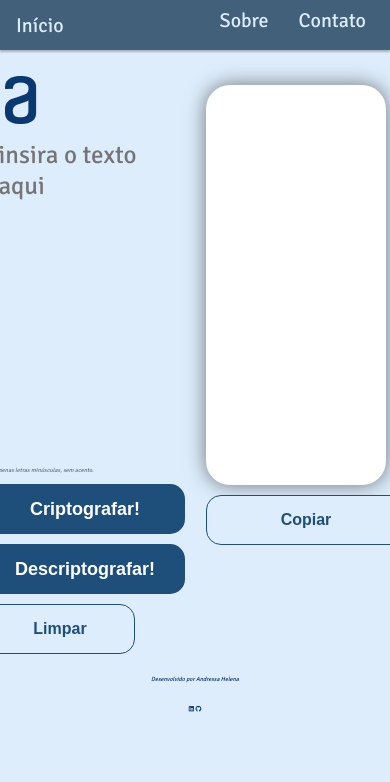
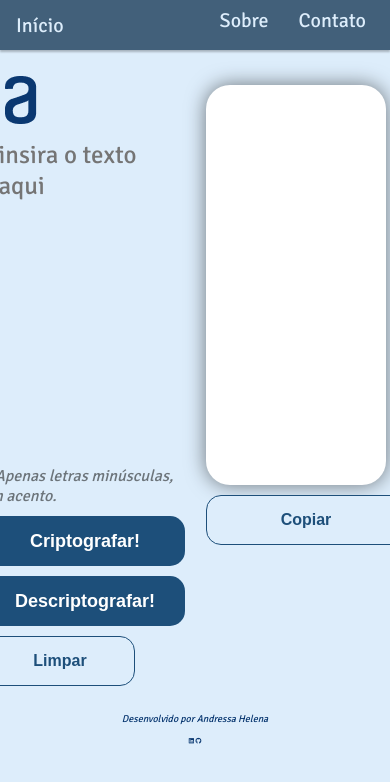
Before and after one commit to AndressaHelena/Decodificador-de-Texto-Alura, a plain HTML site: page index.html in a window 390 px wide. Shown: the top 782 px of the page. Drawn offline with Linux system fonts and the light colour scheme.

Commit message:
Responsividade

```diff
--- a/index.html
+++ b/index.html
@@ -55,7 +55,7 @@
       </div>
       <div id="links"class="rodape-ancora">
         <a target="_blank" href="https://www.linkedin.com/in/andressa-helena/"><i class="fa-brands fa-linkedin  fa-xl"></i></a>
-        <a target="_blank" href="https://github.com/AndressaHelena"><i class="fa-brands fa-github  fa-xl"></i></a>
+        <a target="_blank" href="https://github.com/AndressaHelena"><i class="fa-brands fa-github  fa-x-2"></i></a>
       </div>
     </footer>
 
--- a/style.css
+++ b/style.css
@@ -158,6 +158,7 @@ textarea {
 
 .alerta {
   padding-left: 2rem;
+  font-size: 1.6rem;
 }
 
 #btn-cripto,
@@ -252,10 +253,15 @@ textarea {
   color: var(--menu-color);
   font-variant: small-caps;
 }
+
+footer p{
+  font-size: 1.6rem;
+}
 @media(max-width: 500px){
   div.cards{
 
-
+   margin-bottom: 20px;
+  justify-content: center;
     flex-direction: column;
 
   }
```
